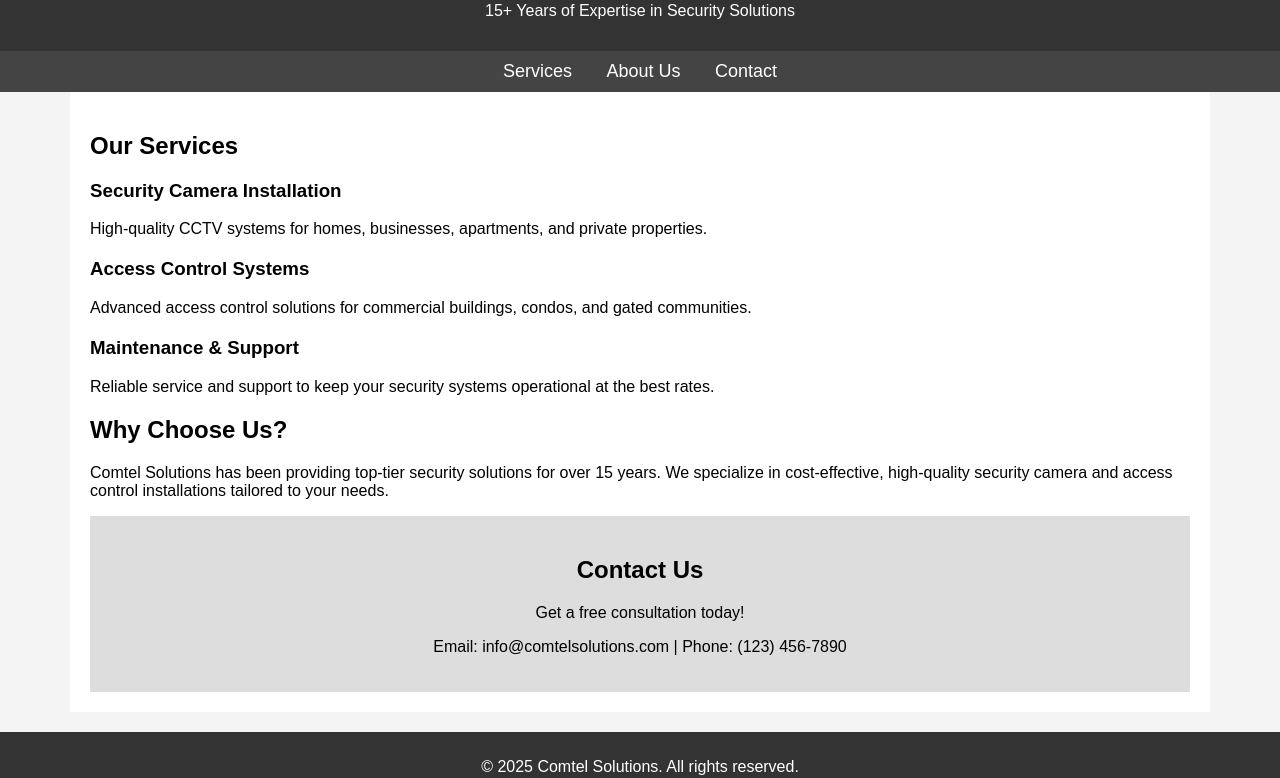
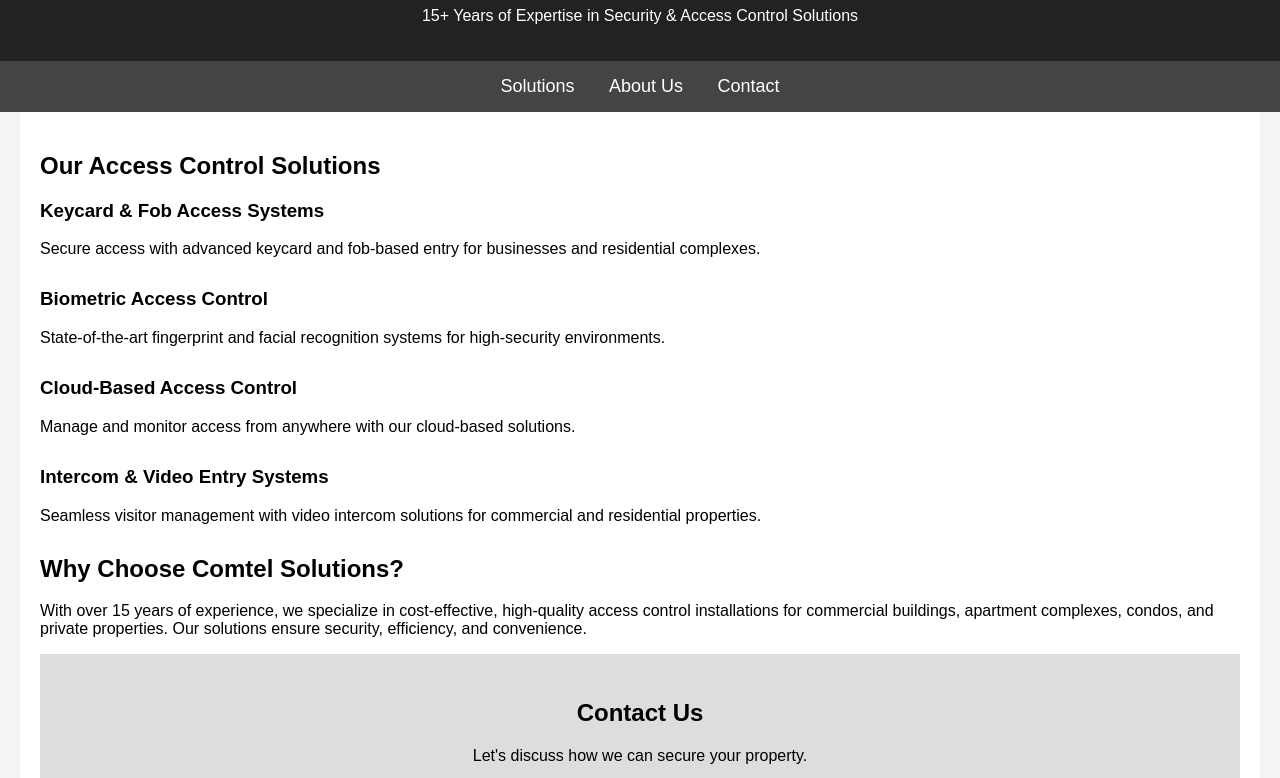
Before and after one commit to wasimelmtni/Comtel-Solutions, a plain HTML site: page index.html in a window 1280 px wide. Shown: the part 93-871 px from the top of the page. Drawn offline with Linux system fonts and the light colour scheme.

Commit message:
Update index.html

```diff
--- a/index.html
+++ b/index.html
@@ -3,56 +3,61 @@
 <head>
     <meta charset="UTF-8">
     <meta name="viewport" content="width=device-width, initial-scale=1.0">
-    <title>Comtel Solutions - Security Experts</title>
+    <title>Comtel Solutions - Access Control Experts</title>
     <style>
         body { font-family: Arial, sans-serif; margin: 0; padding: 0; background-color: #f4f4f4; }
-        header { background: #333; color: white; padding: 15px 20px; text-align: center; }
-        nav { text-align: center; padding: 10px; background: #444; }
+        header { background: #222; color: white; padding: 20px; text-align: center; }
+        nav { text-align: center; padding: 15px; background: #444; }
         nav a { color: white; margin: 0 15px; text-decoration: none; font-size: 18px; }
-        .container { max-width: 1100px; margin: auto; padding: 20px; background: white; }
-        .service { margin-bottom: 20px; }
-        .contact { background: #ddd; padding: 20px; text-align: center; }
-        footer { background: #333; color: white; text-align: center; padding: 10px; margin-top: 20px; }
+        .container { max-width: 1200px; margin: auto; padding: 20px; background: white; }
+        .service { margin-bottom: 30px; }
+        .contact { background: #ddd; padding: 25px; text-align: center; }
+        footer { background: #222; color: white; text-align: center; padding: 15px; margin-top: 20px; }
     </style>
 </head>
 <body>
     <header>
         <h1>Comtel Solutions</h1>
-        <p>15+ Years of Expertise in Security Solutions</p>
+        <p>15+ Years of Expertise in Security & Access Control Solutions</p>
     </header>
 
     <nav>
-        <a href="#services">Services</a>
+        <a href="#services">Solutions</a>
         <a href="#about">About Us</a>
         <a href="#contact">Contact</a>
     </nav>
 
     <div class="container">
         <section id="services">
-            <h2>Our Services</h2>
+            <h2>Our Access Control Solutions</h2>
             <div class="service">
-                <h3>Security Camera Installation</h3>
-                <p>High-quality CCTV systems for homes, businesses, apartments, and private properties.</p>
+                <h3>Keycard & Fob Access Systems</h3>
+                <p>Secure access with advanced keycard and fob-based entry for businesses and residential complexes.</p>
             </div>
             <div class="service">
-                <h3>Access Control Systems</h3>
-                <p>Advanced access control solutions for commercial buildings, condos, and gated communities.</p>
+                <h3>Biometric Access Control</h3>
+                <p>State-of-the-art fingerprint and facial recognition systems for high-security environments.</p>
             </div>
             <div class="service">
-                <h3>Maintenance & Support</h3>
-                <p>Reliable service and support to keep your security systems operational at the best rates.</p>
+                <h3>Cloud-Based Access Control</h3>
+                <p>Manage and monitor access from anywhere with our cloud-based solutions.</p>
+            </div>
+            <div class="service">
+                <h3>Intercom & Video Entry Systems</h3>
+                <p>Seamless visitor management with video intercom solutions for commercial and residential properties.</p>
             </div>
         </section>
 
         <section id="about">
-            <h2>Why Choose Us?</h2>
-            <p>Comtel Solutions has been providing top-tier security solutions for over 15 years. We specialize in cost-effective, high-quality security camera and access control installations tailored to your needs.</p>
+            <h2>Why Choose Comtel Solutions?</h2>
+            <p>With over 15 years of experience, we specialize in cost-effective, high-quality access control installations for commercial buildings, apartment complexes, condos, and private properties. Our solutions ensure security, efficiency, and convenience.</p>
         </section>
 
         <section id="contact" class="contact">
             <h2>Contact Us</h2>
-            <p>Get a free consultation today!</p>
-            <p>Email: info@comtelsolutions.com | Phone: (123) 456-7890</p>
+            <p>Let's discuss how we can secure your property.</p>
+            <p>Email: <a href="mailto:wasim@comtelsolution.com">wasim@comtelsolution.com</a> | <a href="mailto:sales@comtelsolution.com">sales@comtelsolution.com</a></p>
+            <p>Phone: <a href="tel:8326140914">832-614-0914</a></p>
         </section>
     </div>
 
```
